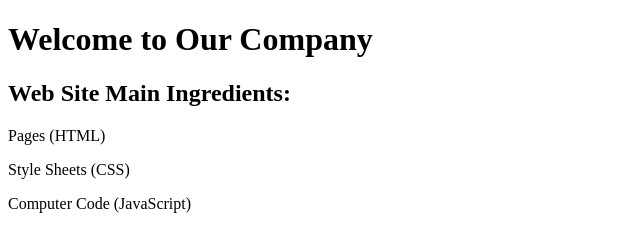
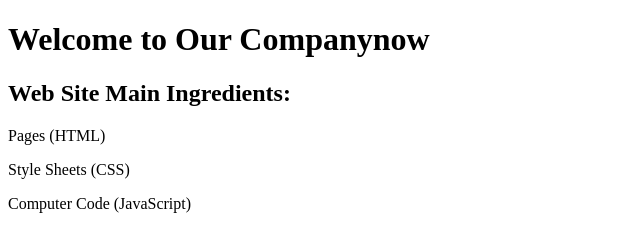
Before and after one commit to GoldenJustin/learning-git, a plain HTML site: page index.html in a window 1280 px wide. Shown: the top 226 px of the page, 0-640 px from the left. Drawn offline with Linux system fonts and the light colour scheme.

Commit message:
Update index.html

```diff
--- a/index.html
+++ b/index.html
@@ -7,7 +7,7 @@
 
 <body>
 
-  <h1>Welcome to Our Company</h1>
+  <h1>Welcome to Our Companynow </h1>
   <h2>Web Site Main Ingredients:</h2>
 
   <p>Pages (HTML)</p>
```
